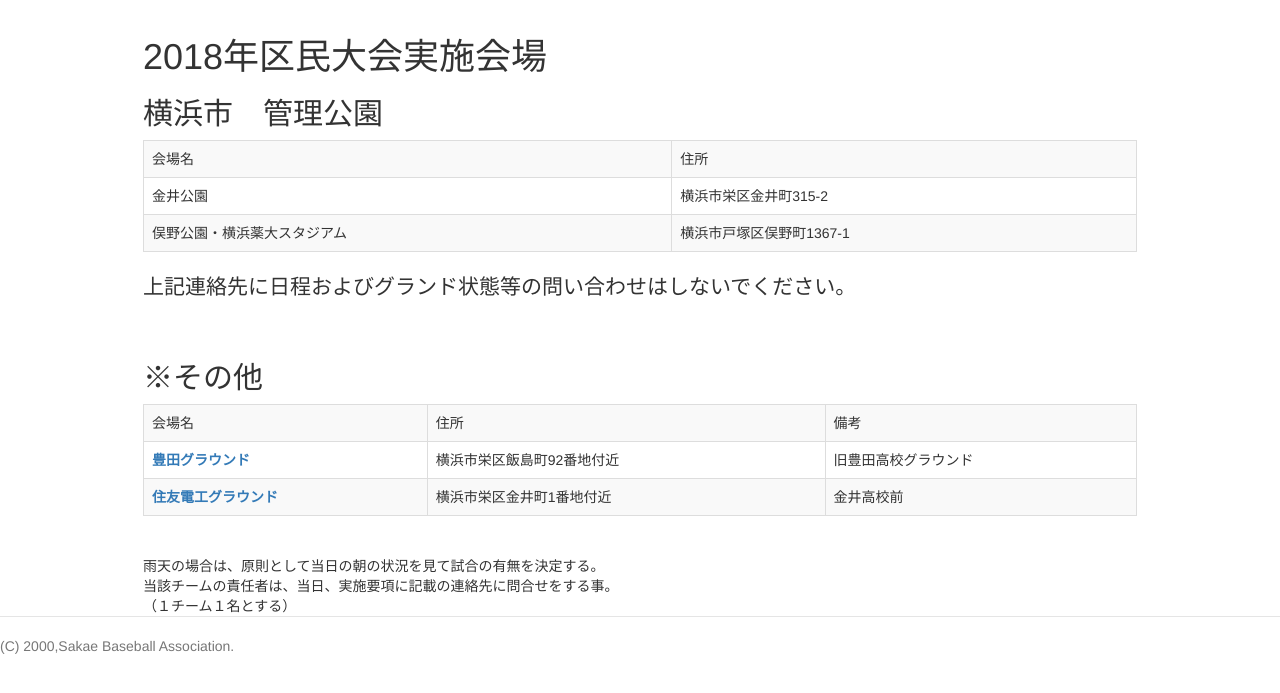
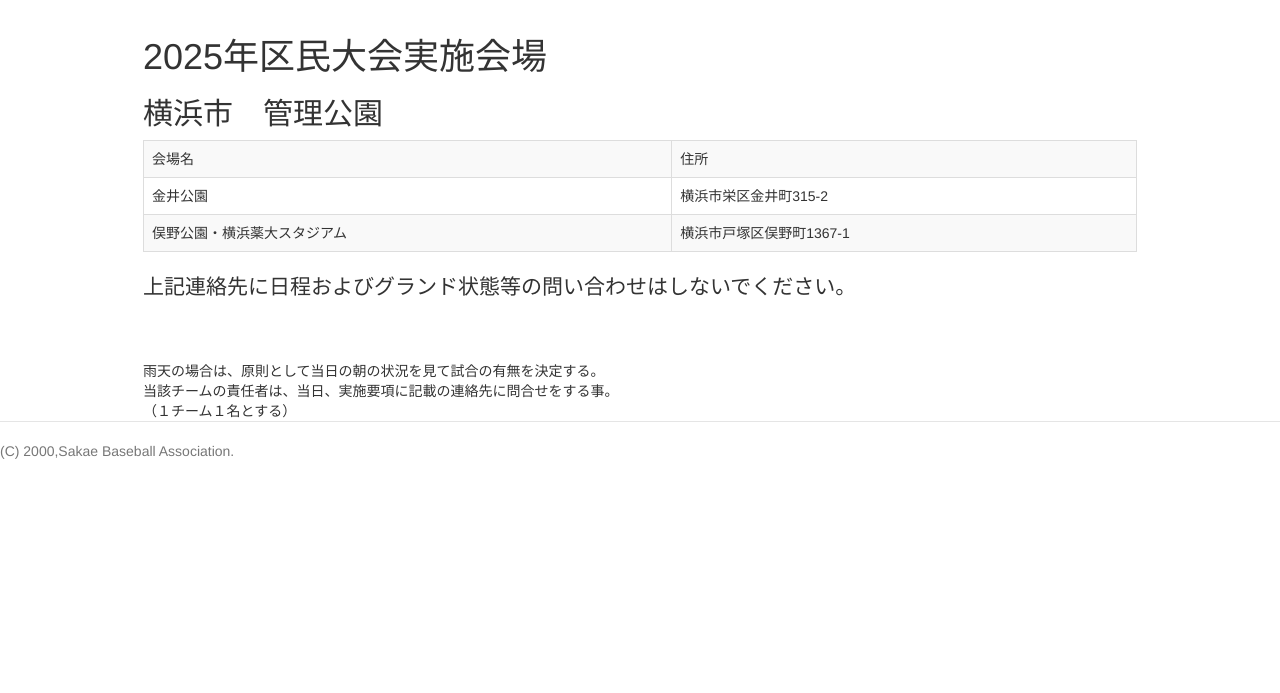
Before and after one commit to sakae-baseball/sakae-baseball-public, a website: page app/kaijou.html in a window 1280 px wide. Shown: the part 83-776 px from the top of the page. Drawn offline with nearby package versions, Linux system fonts and the light colour scheme; files that its build step writes are made by us from their sources; files whose address does not match are found by name.

Commit message:
2025年度区民大会の実施会場情報を更新し、不要なリンクを削除しました

```diff
--- a/app/kaijou.html
+++ b/app/kaijou.html
@@ -87,7 +87,7 @@
 <div class="container">
 
 
-  <h1>2018年区民大会実施会場</h1>
+  <h1>2025年区民大会実施会場</h1>
 
   <h2>横浜市　管理公園</h2>
   <TABLE class="table table-striped table-bordered">
@@ -108,25 +108,6 @@
   <p class="lead">上記連絡先に日程およびグランド状態等の問い合わせはしないでください。</p>
   <BR>
 
-  <h2>※その他</h2>
-  <TABLE class="table table-striped table-bordered">
-    <TR>
-      <TD>会場名</TD>
-      <TD>住所</TD>
-      <TD>備考</TD>
-    </TR>
-    <TR>
-      <TD><A class="ground" href="http://maps.google.com/maps?q=35.367692,139.533577"><B>豊田グラウンド</B></A></TD>
-      <TD>横浜市栄区飯島町92番地付近</TD>
-      <TD>旧豊田高校グラウンド</TD>
-    </TR>
-    <TR>
-      <TD><B><A href="http://maps.google.com/maps?q=35.373010,139.524017">住友電工グラウンド</A></B></TD>
-      <TD>横浜市栄区金井町1番地付近</TD>
-      <TD>金井高校前</TD>
-    </TR>
-    </TBODY>
-  </TABLE>
   <BR>
   雨天の場合は、原則として当日の朝の状況を見て試合の有無を決定する。<BR>
   当該チームの責任者は、当日、実施要項に記載の連絡先に問合せをする事。<BR>
```
Also changed, not shown: app/index.html (+1 -27 lines).
